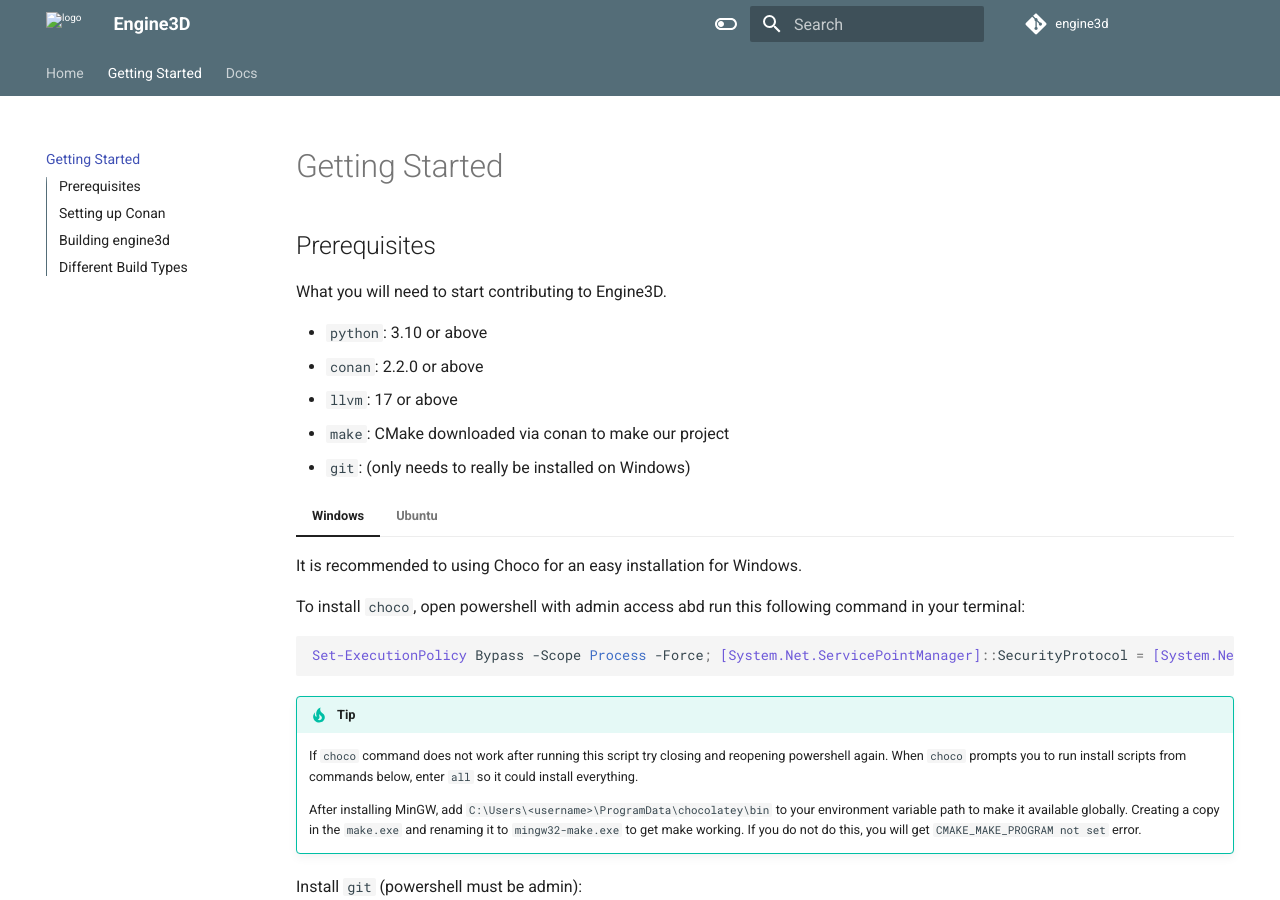
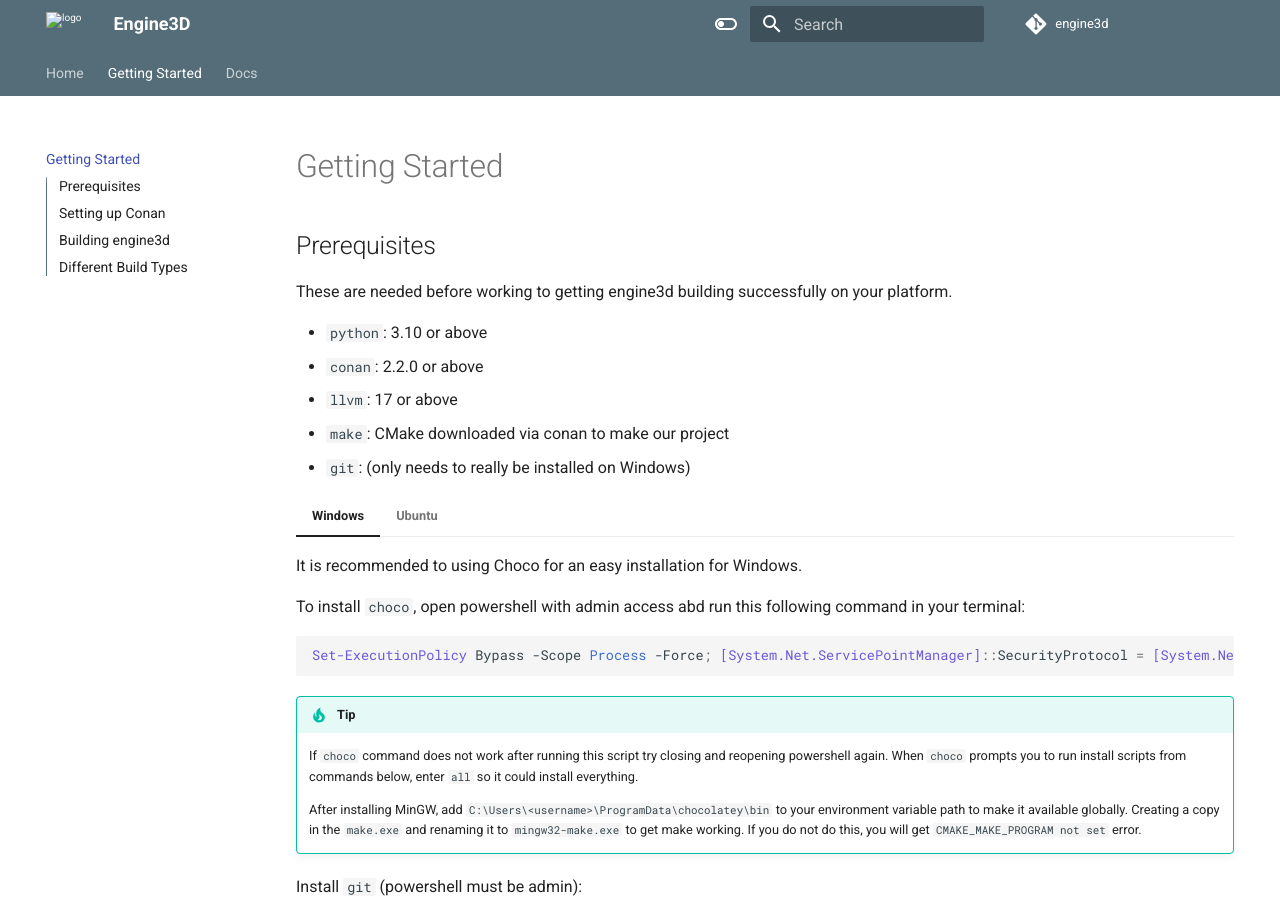
Before and after one commit to engine3d-dev/engine3d.github.io, an MkDocs documentation site: the page built from docs/page2.md, in a window 1280 px wide and 900 px high. Built offline with MkDocs 1.6.1 and Material for MkDocs 9.7.7, drawn with Linux system fonts in a browser that asks for light colours; comment, search, counter and statistics services are not loaded.

Commit message:
Update page2.md

```diff
--- a/docs/page2.md
+++ b/docs/page2.md
@@ -2,7 +2,7 @@
 
 ## Prerequisites
 
-What you will need to start contributing to Engine3D.
+These are needed before working to getting engine3d building successfully on your platform.
 
 * `python`: 3.10 or above
 * `conan`: 2.2.0 or above
```
